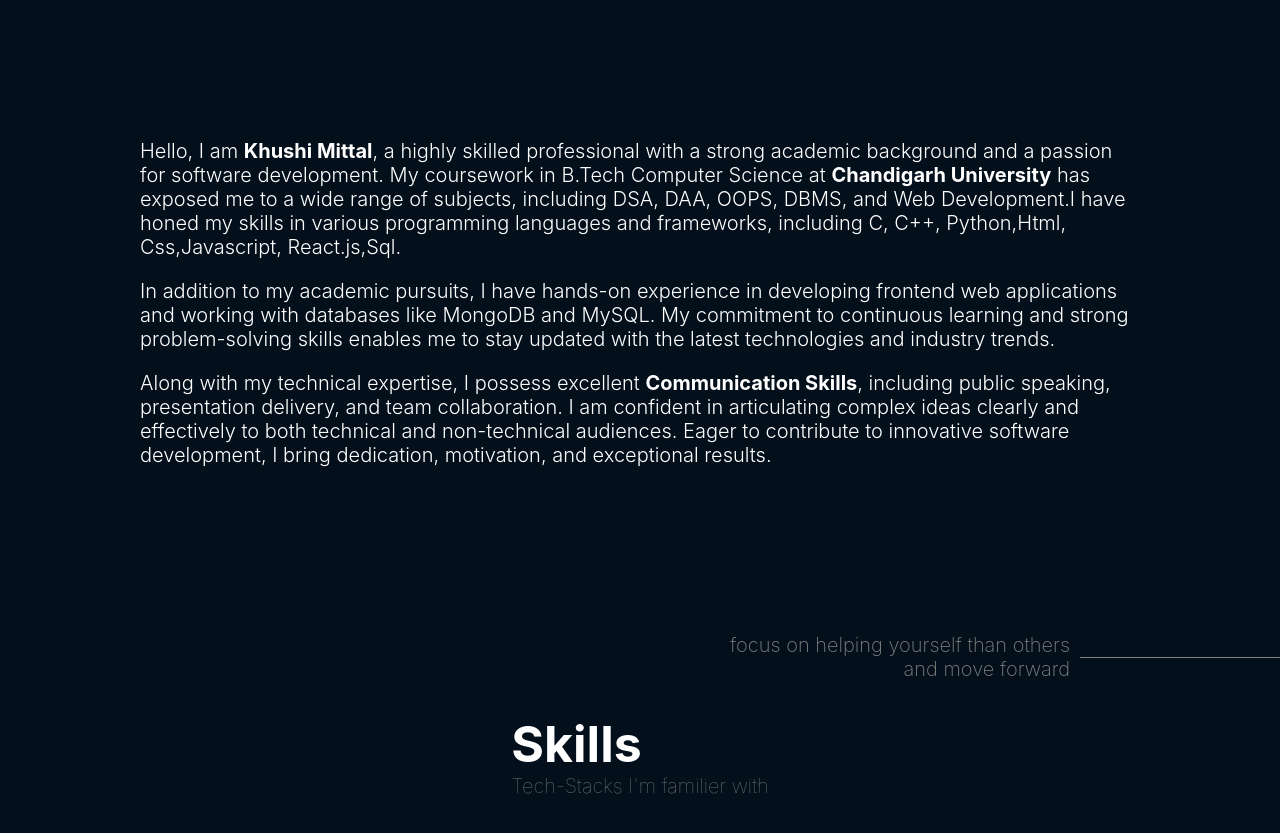
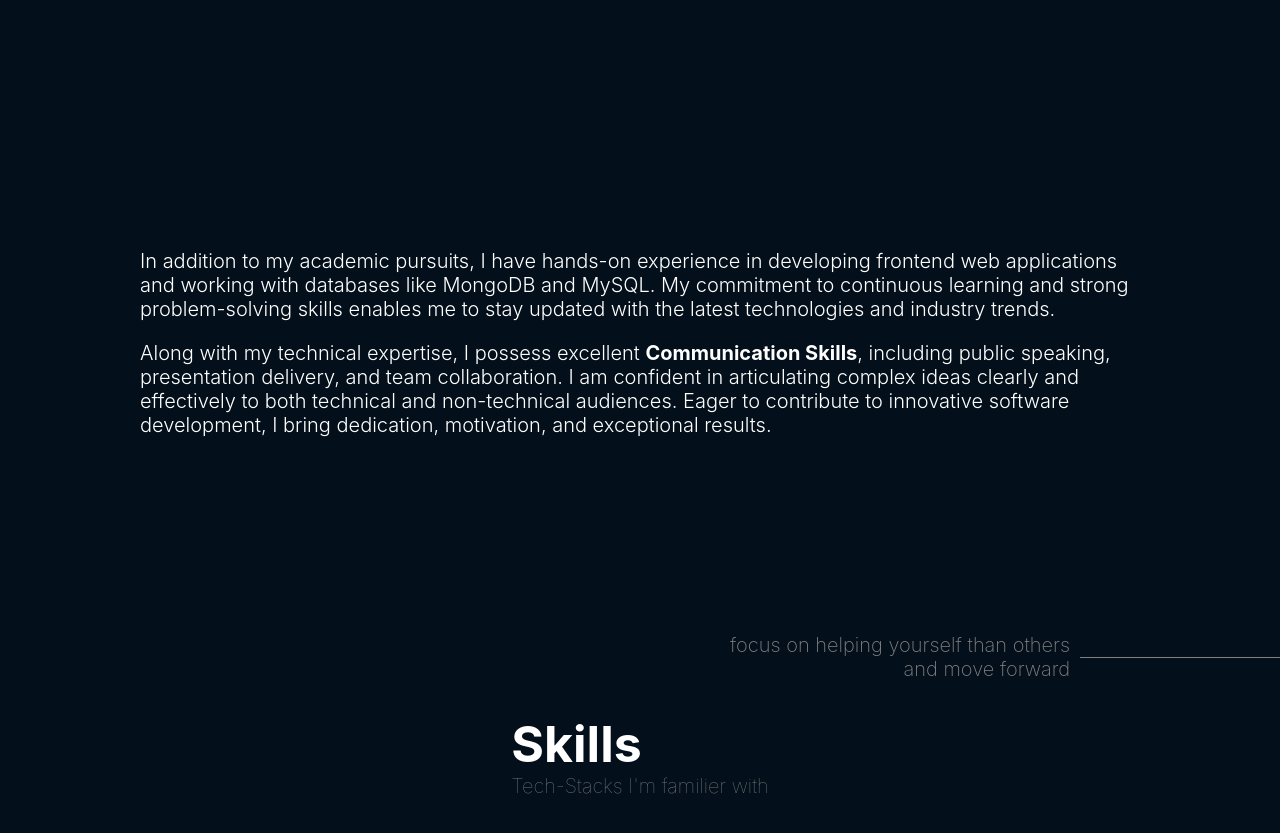
Before and after one commit to KhushiMittal9876/Portfolio1.0, a React (Create React App) app: page / in a window 1280 px wide. Shown: the part 1000-1833 px from the top of the page. Built offline with nearby package versions, Linux system fonts and the light colour scheme.

Commit message:
changese

```diff
--- a/src/App.js
+++ b/src/App.js
@@ -1,4 +1,4 @@
-import React from 'react'
+import React, { useState } from 'react'
 import "./app.scss"
 import Home from './components/home/Home'
 import Topbar from './components/topbar/Topbar'
@@ -8,6 +8,8 @@
 import About from './components/aboutMe/About'
 
 function App() {
+
+
   return (
     <div>
       <section id="Homepage"><Home /><Topbar /></section>
--- a/src/components/aboutMe/About.js
+++ b/src/components/aboutMe/About.js
@@ -28,7 +28,7 @@
     <motion.div ref={ref} className="About" variants={variants} initial="initial" animate={isInView && "animate"} whileInView="animate">
       <motion.div className="title" variants={variants}>About Me</motion.div>
       <motion.div className="textContainer">
-        <motion.div className="item" variants={variants}>
+        {/* <motion.div className="item" variants={variants}>
           Hello, I am <b>Khushi Mittal</b>, a highly skilled professional with a
           strong academic background and a passion for software development. My
           coursework in B.Tech Computer Science at <b>Chandigarh University</b>{" "}
@@ -36,7 +36,7 @@
           DBMS, and Web Development.I have honed my skills in various
           programming languages and frameworks, including C, C++, Python,Html,
           Css,Javascript, React.js,Sql.
-        </motion.div>
+        </motion.div> */}
         <br />
         <motion.div className="miss" variants={variants}>
           In addition to my academic pursuits, I have hands-on experience in
```
